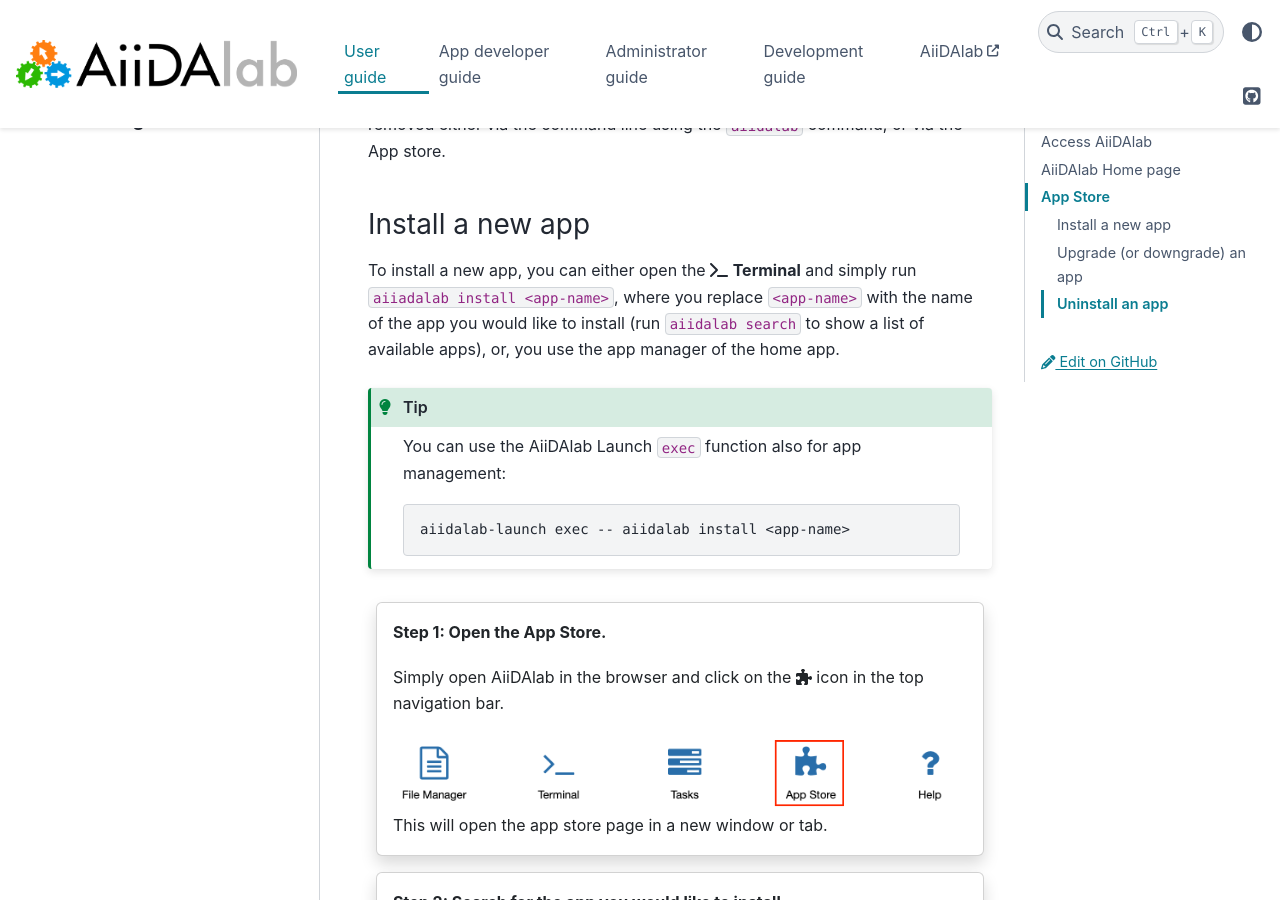
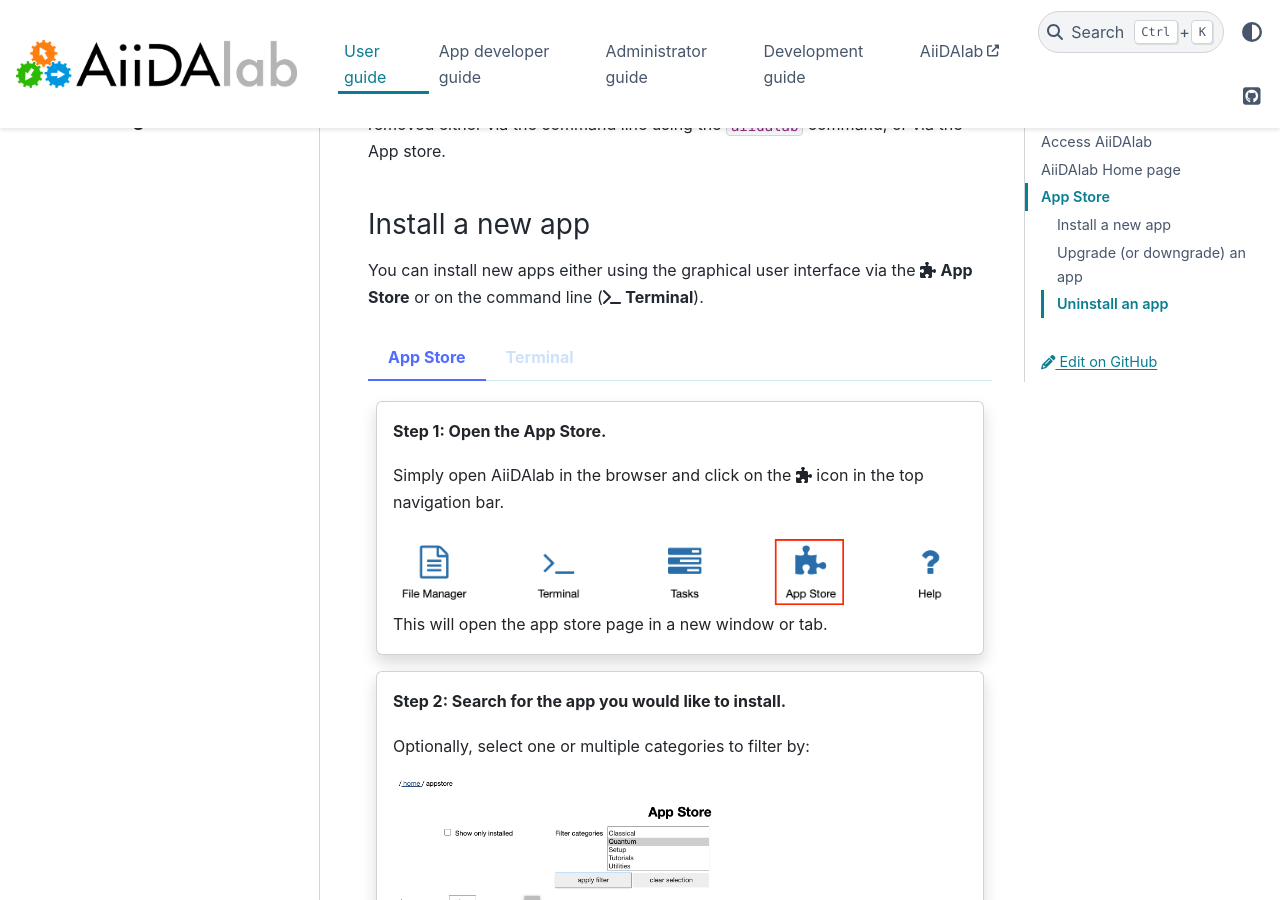
Before and after one commit to aiidalab/aiidalab, a Sphinx documentation site: the page built from docs/source/usage/index.rst, in a window 1280 px wide and 900 px high, scrolled down 2078 px. Built offline with Sphinx 7.4.7 and the PyData theme 0.15.4, drawn with Linux system fonts in a browser that asks for light colours; pages that are not in the unit, such as notebooks, are missing from menus; some of the changed text lies outside the part shown.

Commit message:
fixup! Docs: Update instructions for app management.

```diff
--- a/docs/source/usage/index.rst
+++ b/docs/source/usage/index.rst
@@ -94,65 +94,92 @@ These apps can be installed, updated, and removed either via the command line us
 Install a new app
 =================
 
-To install a new app, you can either open the :fa:`terminal` **Terminal** and simply run ``aiiadalab install <app-name>``, where you replace ``<app-name>`` with the name of the app you would like to install (run ``aiidalab search`` to show a list of available apps), or, you use the app manager of the home app.
+You can install new apps either using the graphical user interface via the :fa:`puzzle-piece` **App Store** or on the command line (:fa:`terminal` **Terminal**).
 
-.. tip::
+.. tabbed:: App Store
 
-   You can use the AiiDAlab Launch ``exec`` function also for app management:
+    .. panels::
+       :container: container-lg pb-3
+       :column: col-lg-12 p-2
 
-   .. code-block:: console
+       **Step 1: Open the App Store.**
 
-      aiidalab-launch exec -- aiidalab install <app-name>
+       Simply open AiiDAlab in the browser and click on the :fa:`puzzle-piece` icon in the top navigation bar.
 
-.. panels::
-   :container: container-lg pb-3
-   :column: col-lg-12 p-2
+       .. image:: ../_static/nav-bar-app-store.png
 
-   **Step 1: Open the App Store.**
+       This will open the app store page in a new window or tab.
 
-   Simply open AiiDAlab in the browser and click on the :fa:`puzzle-piece` icon in the top navigation bar.
+       ---
 
-   .. image:: ../_static/app-management-start-page-nav-bar.png
+       **Step 2: Search for the app you would like to install.**
 
-   This will open the app store page in a new window or tab.
+       Optionally, select one or multiple categories to filter by:
 
-   ---
+       .. image:: ../_static/app-management-app-store.png
 
-   **Step 2: Search for the app you would like to install.**
+       Then scroll down until you find the app you would like to install.
+       An app that is not installed yet, will be presented like this:
 
-   Optionally, select one or multiple categories to filter by:
+       .. image:: ../_static/app-management-app-not-installed.png
 
-   .. image:: ../_static/app-management-app-store.png
+       Clicking on the **Install** button will install the app and its dependencies.
 
-   Then scroll down until you find the app you would like to install.
-   An app that is not installed yet, will be presented like this:
+       In some cases the app developers will push prereleases which can be installed by clicking on the *Include prereleases* check box.
+       Use this option only if you require access to a not yet released feature or you would like to test a new app version and provide feedback to the developer(s).
 
-   .. image:: ../_static/app-management-app-not-installed.png
+       ---
 
-   Clicking on the **Install** button will install the app and its dependencies.
+       **Step 3: Wait for the installation process to complete.**
 
-   In some cases the app developers will push prereleases which can be installed by clicking on the *Include prereleases* check box.
-   Use this option only if you require access to a not yet released feature or you would like to test a new app version and provide feedback to the developer(s).
+       The current process for installing the app and its dependencies will be displayed via a terminal widget.
+       Wait until the process has completed:
 
-   ---
+       .. image:: ../_static/app-management-app-installation-completed.png
 
-   **Step 3: Wait for the installation process to complete.**
+       ---
 
-   The current process for installing the app and its dependencies will be displayed via a terminal widget.
-   Wait until the process has completed:
+       **Step 4: Start the app from the start page.**
 
-   .. image:: ../_static/app-management-app-installation-completed.png
+       The newly installed app should now show up on the start page.
 
-   ---
+       .. image:: ../_static/app-management-start-page.png
 
-   **Step 4: Start the app from the start page.**
+       Each app banner also shows an indicator about whether there is an update available (see screenshot above).
+       To *update the app*, click on **Manage App** and then on the **Update** buttons.
 
-   The newly installed app should now show up on the start page.
 
-   .. image:: ../_static/app-management-start-page.png
+.. tabbed:: Terminal
 
-   Each app banner also shows an indicator about whether there is an update available (see screenshot above).
-   To *update the app*, click on **Manage App** and then on the **Update** buttons.
+    .. panels::
+       :container: container-lg pb-3
+       :column: col-lg-12 p-2
+
+       **Step 1: Open the Terminal.**
+
+       Open the :fa:`terminal` by clicking on the corresponding icon in the nav bar.
+
+        .. image:: ../_static/nav-bar-terminal.png
+
+       ---
+
+       **Step 2: Install the app with the aiidalab command**
+
+       .. code-block:: console
+
+          ~$ aiidalab install <app-name>
+
+       Replace ``<app-name>`` with the name of the app you would like to install, e.g., ``aiidalab install quantum-espresso``.
+       Use ``aiidalab search`` to list all available apps (versions).
+
+       .. tip::
+
+          You can use the AiiDAlab Launch ``exec`` function also for app management:
+
+          .. code-block:: console
+
+             $ aiidalab-launch exec -- aiidalab install <app-name>
+
 
 .. _app-store:upgrade:
 
```
Also changed, not shown: other parts of docs/source/usage/index.rst (+1 -1 lines), docs/source/_static/nav-bar-app-store.png (renamed from docs/source/_static/app-management-start-page-nav-bar.png), docs/source/_static/nav-bar-terminal.png (added), docs/source/_static/nav-bar.png (added).
